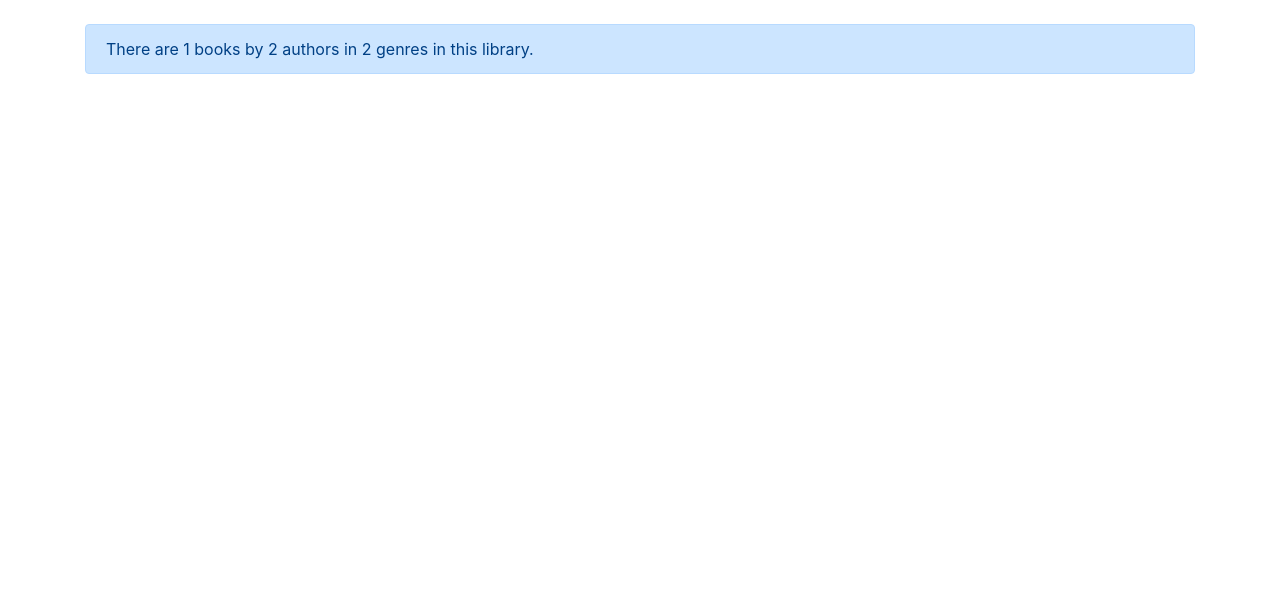
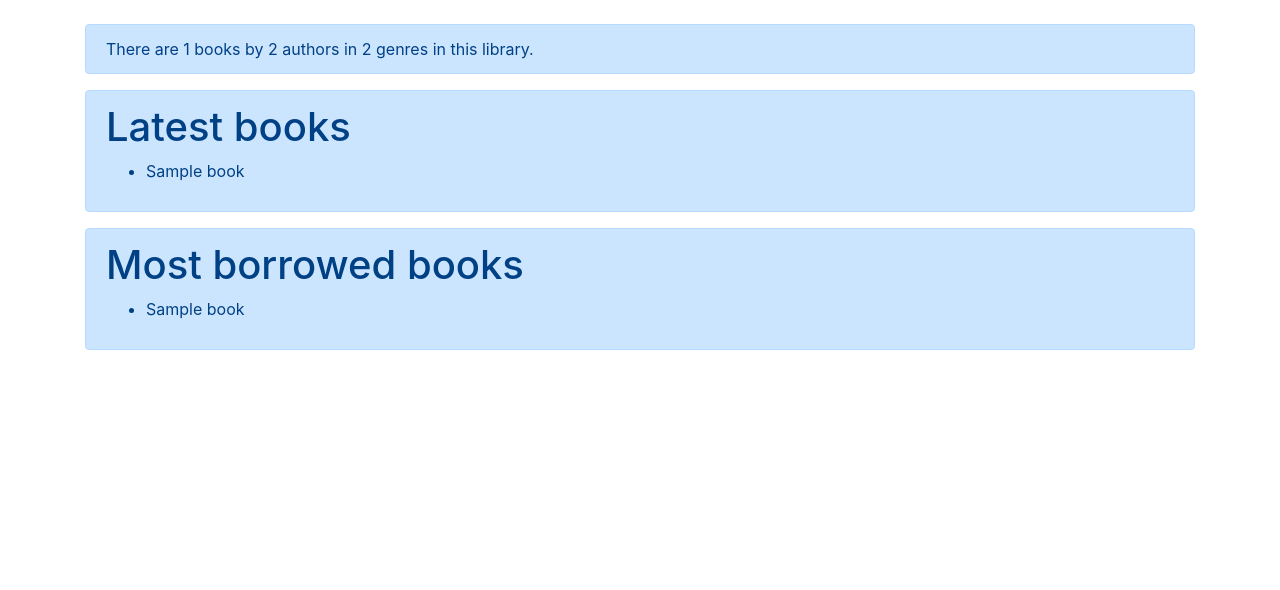
Before and after one commit to vkopio/django-library-manager, a Django app: page /library/ in a window 1280 px wide. Shown: the part 72-662 px from the top of the page. Run offline with Django 3.2, Linux system fonts and the light colour scheme; data comes from the database, SQL or seed files in the repository; tables that the repository leaves empty hold one stand-in row (values such as "Sample post"); parts of the project's set-up code (start-up, migrations or seed data) failed here and were passed over; some libraries are stand-ins or nearby versions.

Commit message:
Added 5 newest and most borrowed books to the front page

```diff
--- a/library_app/templates/library_app/index.html
+++ b/library_app/templates/library_app/index.html
@@ -6,4 +6,24 @@
     There are {{ book_count }} books by {{ author_count }} authors in {{ genre_count }} genres in this library.
 </div>
 
+<div class="alert alert-primary" role="alert">
+    <h1>Latest books</h1>
+
+    <ul>
+        {% for book in newest_books %}
+            <li>{{ book }}</li>
+        {% endfor %}
+    </ul>
+</div>
+
+<div class="alert alert-primary" role="alert">
+    <h1>Most borrowed books</h1>
+
+    <ul>
+        {% for book in most_borrowed_books %}
+            <li>{{ book }}</li>
+        {% endfor %}
+    </ul>
+</div>
+
 {% endblock %}
--- a/library_app/views/index_view.py
+++ b/library_app/views/index_view.py
@@ -6,7 +6,9 @@ def index(request):
     context = {
         'book_count': Book.objects.all().count(),
         'author_count': Author.objects.all().count(),
-        'genre_count': Genre.objects.all().count()
+        'genre_count': Genre.objects.all().count(),
+        'newest_books': Book.objects.newest(5),
+        'most_borrowed_books': Book.objects.most_borrowed(5)
     }
 
     return render(request, 'library_app/index.html', context)
```
